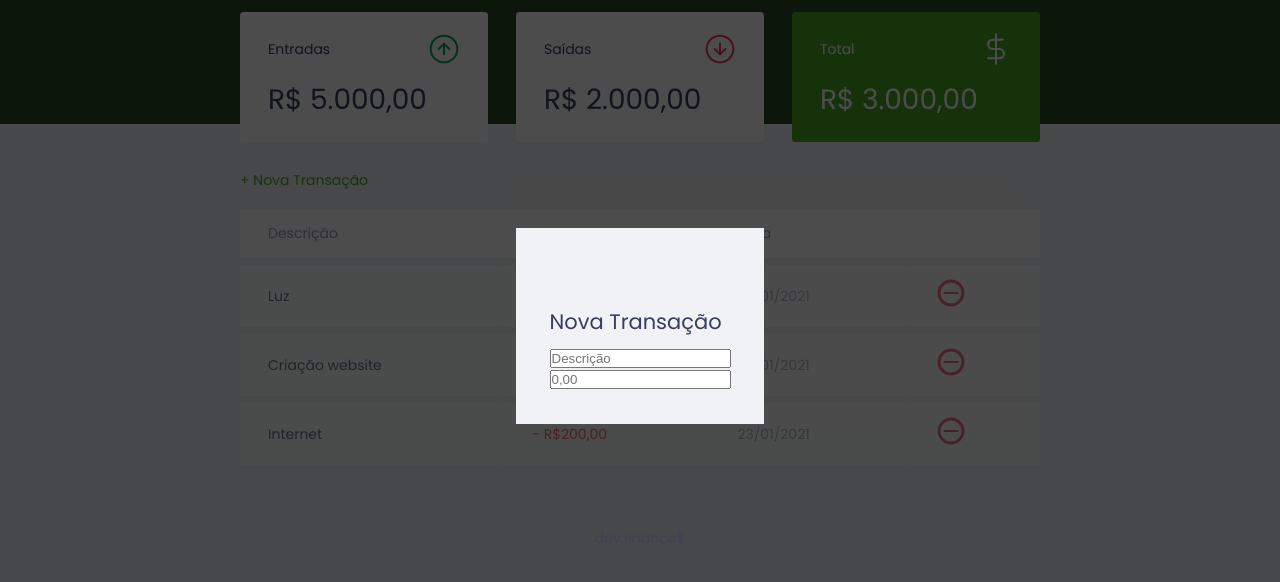
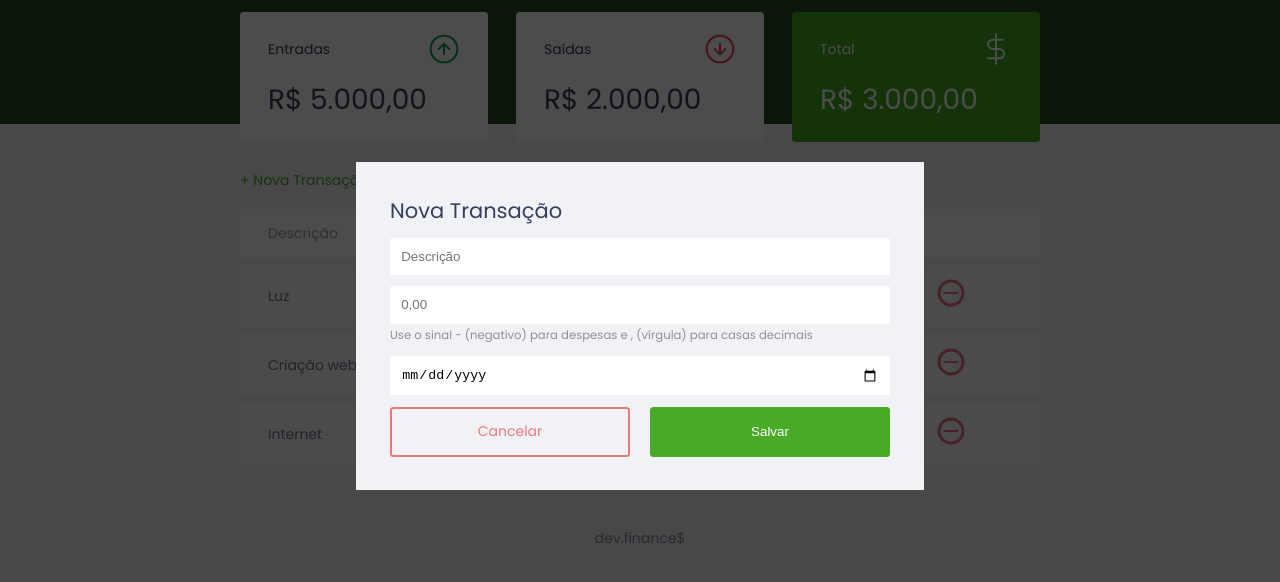
Before and after one commit to JonatasDuarte/dev.finance, a plain HTML site: page index.html in a window 1280 px wide. Shown: the part 74-656 px from the top of the page. Drawn offline with Linux system fonts and the light colour scheme.

Commit message:
html e css finalizado |Javascript iniciado

```diff
--- a/index.html
+++ b/index.html
@@ -50,7 +50,7 @@
     <section id="transaction">
       <h2 class="sr-only">Transações</h2>
 
-      <a href="#" class="button new">+ Nova Transação</a>
+      <a href="#" onclick="Modal.open()" class="button new">+ Nova Transação</a>
 
       <table id="data-table">
         <thead>
@@ -106,39 +106,52 @@
         <h2>Nova Transação</h2>
         <form action="">
           <div class="input-group">
-            <label
-              class="sr-only"
-              for="description">Descrição</label>
-            <input
-              type="text"
-              id="description"
-              name="description"
-              placeholder="Descrição" />
+            <label class="sr-only" for="description">Descrição</label>
+            <input type="text" id="description" name="description" placeholder="Descrição" />
           </div>
 
           <div class="input-group">
-            <label
-              class="sr-only"
-              for="amount">Valor</label>
-            <input
-              type="number"
-              step="0.01"
-              id="amount"
-              name="amount"
-              placeholder="0,00"
-            />
+            <label class="sr-only" for="amount">Valor</label>
+            <input type="number" step="0.01" id="amount" name="amount" placeholder="0,00" />
+            <small class="help">
+              Use o sinal - (negativo) para despesas e , (vírgula) para casas decimais
+            </small>
           </div>
 
-        </form>
+          <div class="input-group">
+            <label class="sr-only" for="date">Data</label>
+            <input type="date" id="date" name="date" />
+          </div>
+
+          <div class="input-group actions">
+            <a onclick="Modal.close()" href="#" class="button cancel">Cancelar</a>
+            <button>Salvar</button>
+          </div>
         </form>
       </div>
     </div>
-
   </div>
 
   <footer>
     <p>dev.finance$</p>
   </footer>
+
+  <script>
+    const Modal = {
+      open() {
+        // Abrir modal e adicionar active
+        document.querySelector('.modal-overlay')
+          .classList.add('active')
+
+      },
+      close() {
+        // Fechar modal e remover active
+        document.querySelector('.modal-overlay')
+          .classList.remove('active')
+
+      }
+    }
+  </script>
 </body>
 
 </html>
--- a/styles.css
+++ b/styles.css
@@ -1,6 +1,9 @@
 /* Global ===========*/
 :root {
   --dark-blue: #363f5f;
+  --green: #49aa26;
+  --light-green: #3dd705;
+  --red: #e92929
 }
 
 * {
@@ -47,20 +50,58 @@ h2 {
 
 /* Links & Buttons ===========*/
 a {
-  color: #49aa26;
+  color: var(--green);
   text-decoration: none;
 
 }
 
 a:hover {
-  color: #3dd785;
+  color: var(--light-green);
 
+}
+
+button{
+  width: 100%;
+  height: 50px;
+
+  border: none;
+
+  color: #fff;
+  background: var(--green);
+
+  padding: 0;
+
+  border-radius: 0.25rem;
+
+  cursor: pointer;
+
+}
+
+button:hover {
+  background: var(--light-green);
 }
 
 .button.new {
   display: inline-block;
   margin-bottom: .8rem;
+}
 
+.button.cancel {
+  color: var(--red);
+  border: 2px var(--red) solid;
+  border-radius: 0.25rem;
+
+  height: 50px;
+
+  display: flex;
+  align-items: center;
+  justify-content: center;
+
+  opacity: 0.6;
+}
+
+.button.cancel:hover {
+  opacity: 1;
 }
 
 /* Header ===========*/
@@ -114,7 +155,7 @@ header {
 }
 
 .card.total {
-  background: #49aa26;
+  background: var(--green);
   color: #fff;
 
 }
@@ -175,7 +216,7 @@ td.income {
 }
 
 td.expense {
-  color: #e92929;
+  color: var(--red);
 }
 
 /* Modal===========*/
@@ -194,17 +235,57 @@ td.expense {
 
   opacity: 0;
   visibility: hidden;
+
+  z-index: 1;
 }
 
 .modal-overlay.active {
   opacity: 1;
   visibility: visible;
 }
+
 .modal {
   background: #f0f2f5;
   padding: 2.4rem;
 
-  position: relative;
+}
+
+/* Form ===========*/
+#form {
+  max-width: 500px;
+
+}
+
+#form h2 {
+  margin-top: 0%;
+}
+
+input{
+  border: none;
+  border-radius: 0.2rem;
+
+  padding: 0.8rem;
+
+  width: 100%;
+}
+
+.input-group {
+  margin-top: 0.8rem;
+}
+
+.input-group small {
+  opacity: 0.4;
+}
+
+.input-group.actions {
+  display: flex;
+  justify-content: space-between;
+  align-items: center;
+}
+
+.input-group.actions .button,
+.input-group.actions button {
+  width: 48%;
 }
 
 /* Footer ===========*/
```
